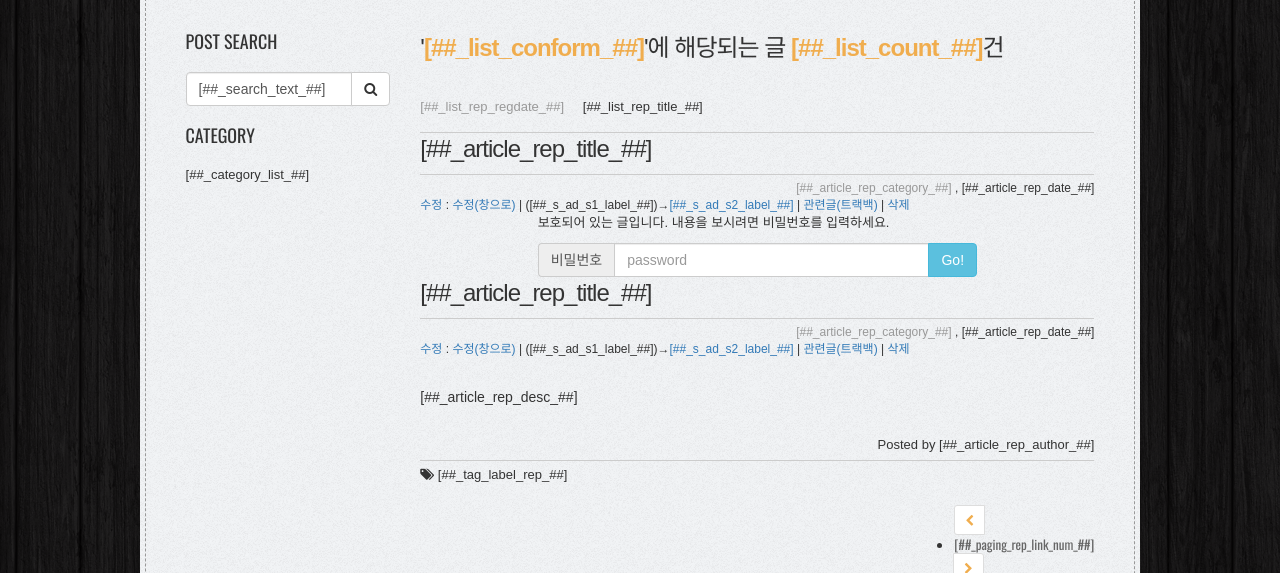
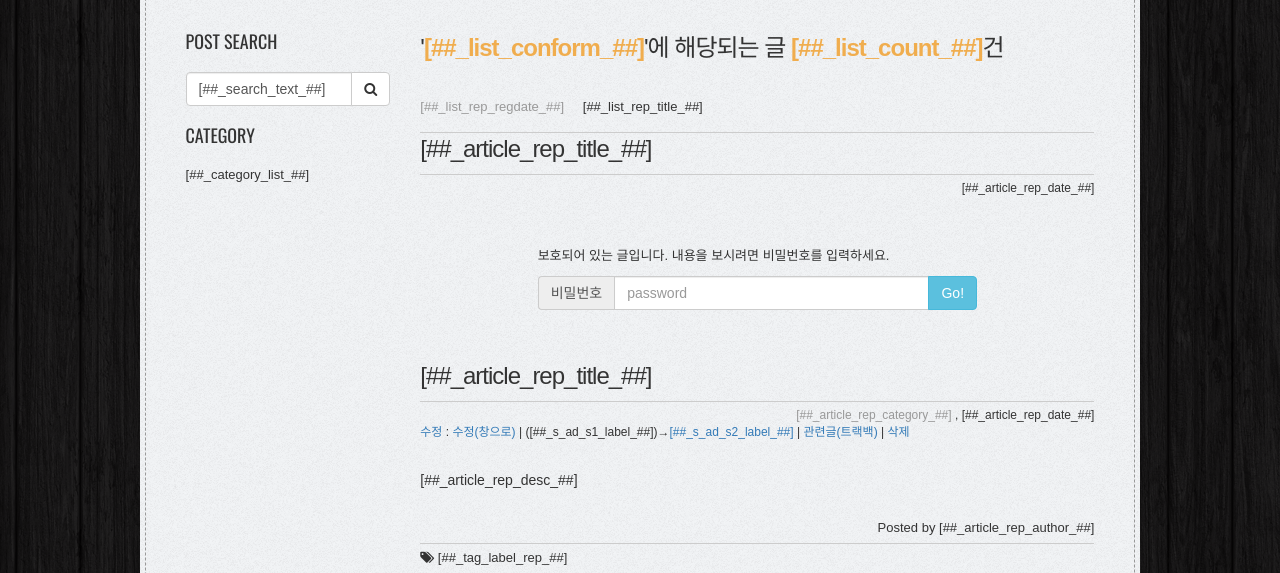
Before and after one commit to dstyle0210/dstyle.github.io, a website: page src/tistory.html in a window 1280 px wide. Shown: the part 227-800 px from the top of the page. Drawn offline with nearby package versions, Linux system fonts and the light colour scheme; a web font is replaced by a local one.

Commit message:
티스토리 디자인 일부 변경.

```diff
--- a/src/css/less/tistory.less
+++ b/src/css/less/tistory.less
@@ -147,8 +147,8 @@ footer{.engsub();padding:20px 0;text-align:center;color:#fff;font-size:14px;}
   .author{text-align:right;padding-bottom:5px;}
 
   .tagTrail{width:100%;padding-top:5px;border-top:1px solid @borderColor;}
-
 }
+.entryProtected{padding:50px 0;}
 
 
 // 사이드영역
--- a/src/tistory.html
+++ b/src/tistory.html
@@ -154,24 +154,12 @@ todo 비밀번호 입력 부분 만들기.
                         <div class="titleWrap">
                             <div class="tit"><h2 class="t_secH2">[##_article_rep_title_##]</h2></div>
                             <div class="opt">
-                                <div class="r">
-                                    <a href="[##_article_rep_category_link_##]">[##_article_rep_category_##]</a> , [##_article_rep_date_##]
-                                </div>
-                                <div class="l">
-                                    <s_ad_div>
-                                        <div class="admin">
-                                            <a href="[##_s_ad_m_link_##]">수정</a> :
-                                            <a href="#" onclick="[##_s_ad_m_onclick_##]">수정(창으로)</a> |
-                                            ([##_s_ad_s1_label_##])→<a href="#" onclick="[##_s_ad_s2_onclick_##]">[##_s_ad_s2_label_##]</a> |
-                                            <a href="#" onclick="[##_s_ad_t_onclick_##]">관련글(트랙백)</a> |
-                                            <a href="#" onclick="[##_s_ad_d_onclick_##]">삭제</a>
-                                        </div>
-                                    </s_ad_div>
-                                </div>
+                                <div class="r">[##_article_rep_date_##]</div>
                             </div>
 
                             <div class="row">
                                 <div class="col-xs-8 col-xs-offset-2">
+                                    <div class="entryProtected">
                                         <p>보호되어 있는 글입니다. 내용을 보시려면 비밀번호를 입력하세요.</p>
                                         <div class="input-group">
                                             <label for="[##_article_password_##]" class="input-group-addon">비밀번호</label>
@@ -179,6 +167,7 @@ todo 비밀번호 입력 부분 만들기.
                                                 <span class="input-group-btn">
                                                     <button class="btn btn-info" type="submit" onclick="[##_article_dissolve_##]">Go!</button>
                                                 </span>
+                                        </div>
                                     </div>
                                 </div>
                             </div>
```
Also changed, not shown: css/tistory.css, src/css/tistory.css, 1 other file. Lines whose indentation alone changed are shown as unchanged.
